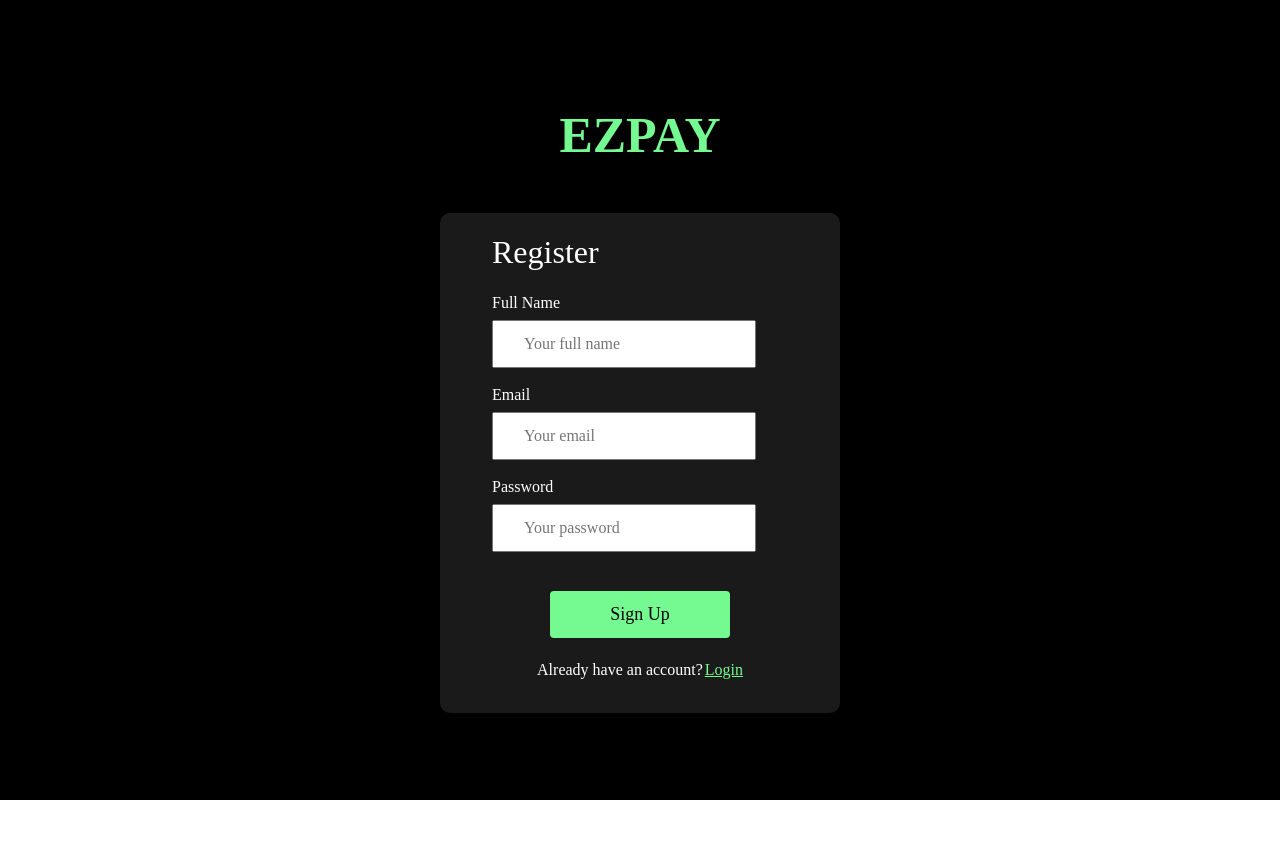
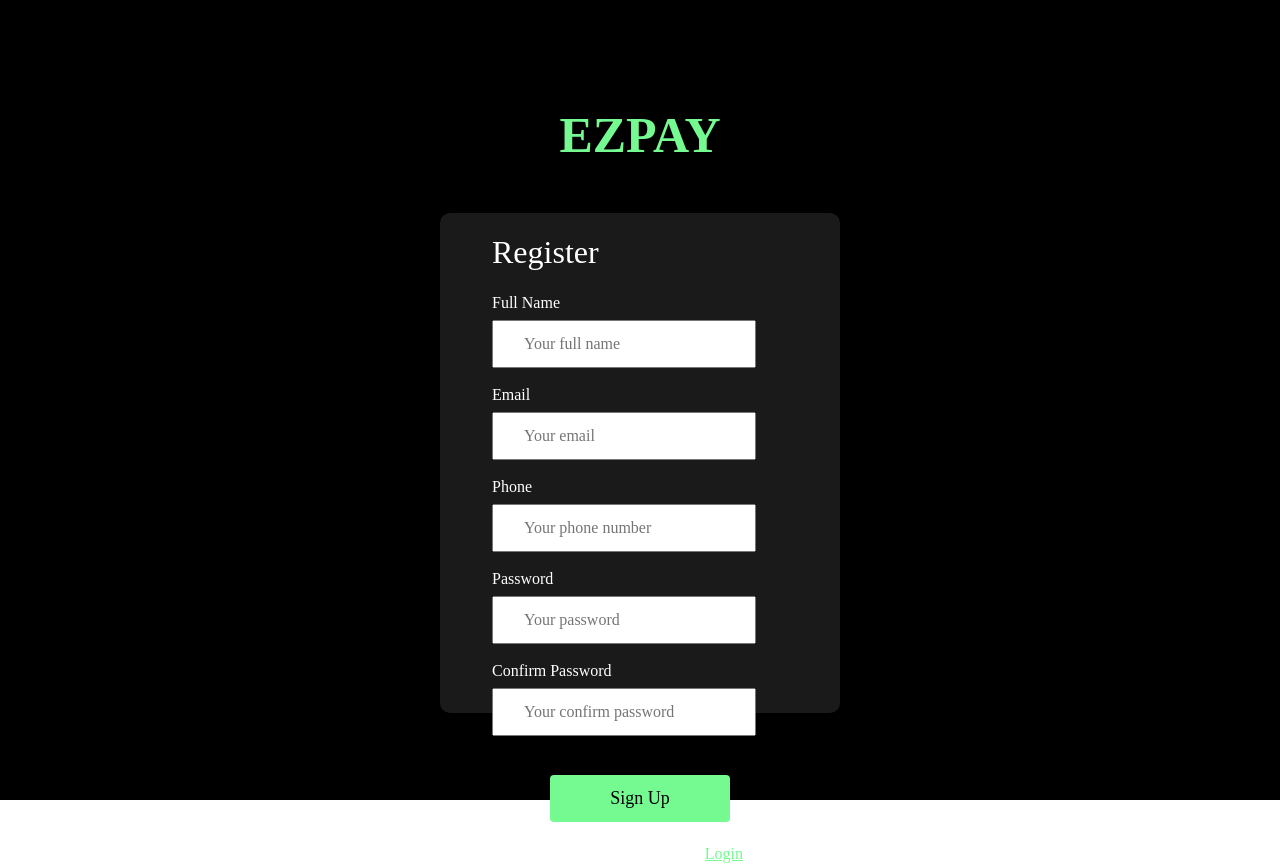
Before and after one commit to dwiwidianto/fe-ezpay, a React (Create React App) app: page /register in a window 1280 px wide. Before the commit the page ends 800 px from the top, so only its background shows below. Built offline with nearby package versions, Linux system fonts and the light colour scheme; a web font is replaced by a local one.

Commit message:
create dockerfile for production

```diff
--- a/src/pages/signup/index.js
+++ b/src/pages/signup/index.js
@@ -3,7 +3,15 @@ import { FloatingLabel, Form, Button, Container } from "react-bootstrap";
 import style from "./signup.module.css";
 import '../../App.css'
 
-export default function Signup() {
+
+const SignUp = () => {
+
+  // const emailEl = useRef();
+  // const imageEl = useRef();
+  // const fullnameEl = useRef();
+  // const passwordEl = useRef();
+  // const confirmPasswordEl = useRef();
+
   return (
     <>
     <div className="signup">
@@ -23,10 +31,21 @@ export default function Signup() {
               <input type="email" className={style.form}  placeholder="Your email" />
             </div>
             <div className="form-group">
+              <label className={style.label}>Phone</label>
+              <br />
+              <input type="tel" className={style.form}  placeholder="Your phone number" />
+            </div>
+            <div className="form-group">
               <label className={style.label}>Password</label>
               <br />
               <input type="password" className={style.form} placeholder="Your password" />
-            </div><br/>
+            </div>
+            <div className="form-group">
+              <label className={style.label}>Confirm Password</label>
+              <br />
+              <input type="password" className={style.form} placeholder="Your confirm password" />
+            </div>
+            <br/>
             <div class="col-md-12 text-center">
               <Button type="submit" href="/" className={style.btn}>
                 Sign Up
@@ -45,3 +64,5 @@ export default function Signup() {
     </>
   );
 }
+
+export default SignUp;
```
Also changed, not shown: 1 other file (tests, documents, lock files or other folders).
